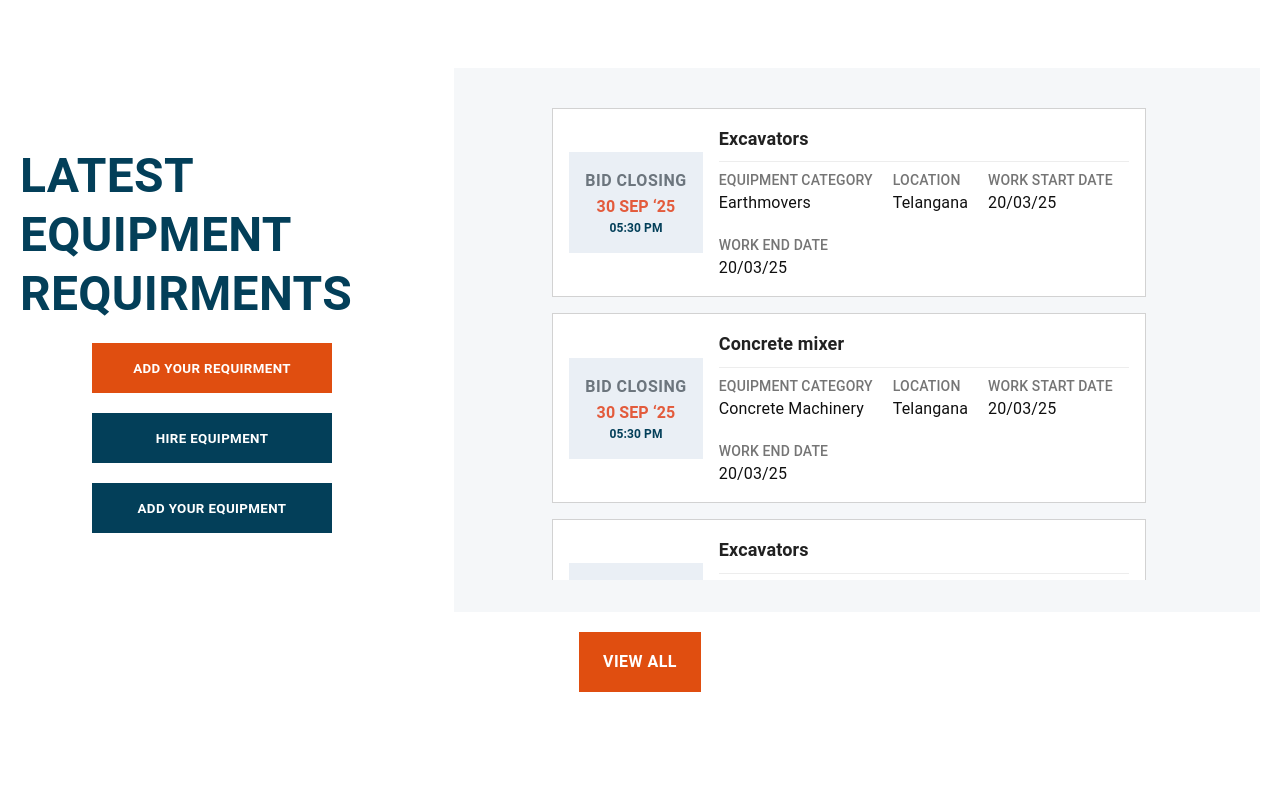
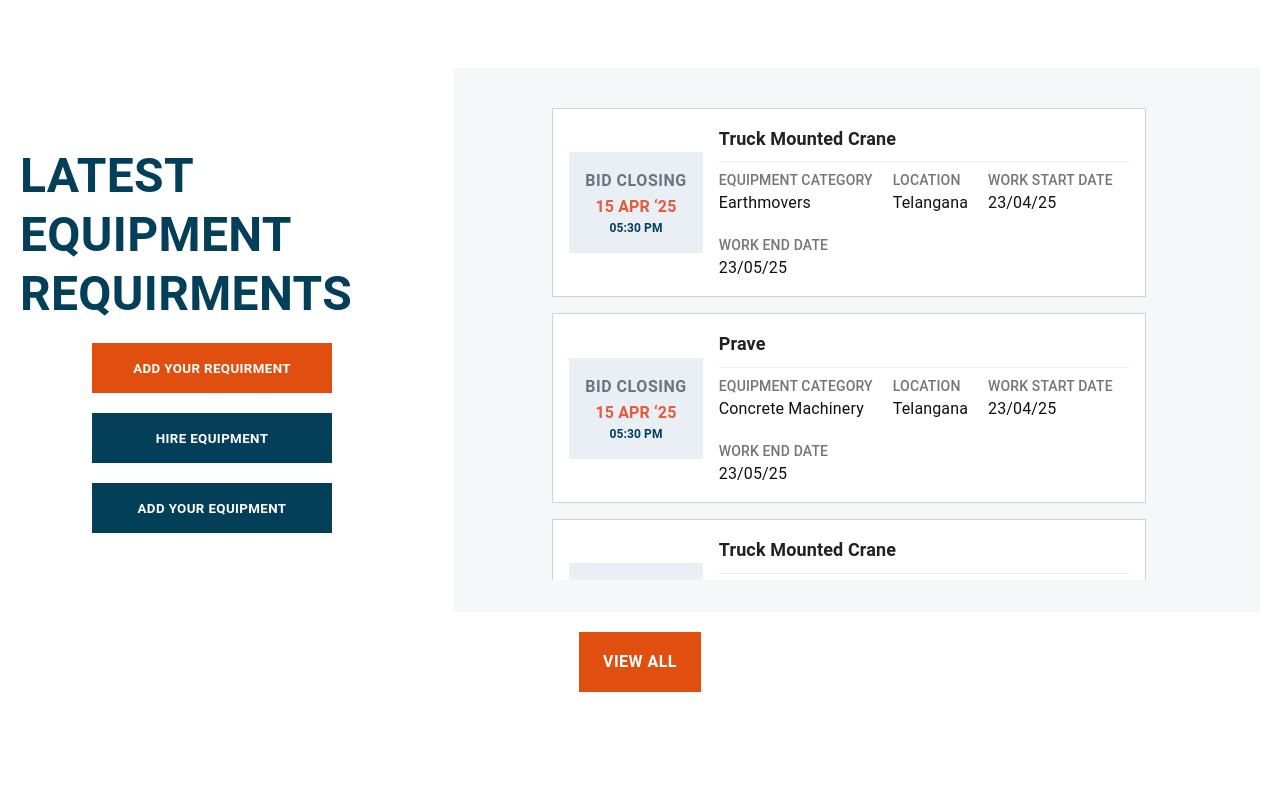
Before and after one commit to bipinsai/infrabid, a React (Create React App) app in the folder infrabid-ui/: page /equipment in a window 1280 px wide. Shown: the part 1420-2220 px from the top of the page. Built offline with nearby package versions, Linux system fonts and the light colour scheme.

Commit message:
Fixed new bugs

```diff
--- a/infrabid-ui/src/components/homePage/SignInSection.js
+++ b/infrabid-ui/src/components/homePage/SignInSection.js
@@ -12,7 +12,7 @@ const SignInCard = ({ title, image, onSignIn }) => {
         <Card className="sign-in-card" style={{ borderRadius: '0px', boxShadow: "none" }}>
             <CardMedia component="img" image={image} alt={title} className="card-media" />
             <CardContent className="card-content">
-                <Typography variant="h6" className="card-title">{title}</Typography>
+                <Typography variant="h6" className="card-title" >{title}</Typography>
                 <Button placeholder={'Sign In'} customColor={'#E04E10'} width={135} height={35} onClick={onSignIn} />
             </CardContent>
         </Card>
--- a/infrabid-ui/src/components/shared/footer.js
+++ b/infrabid-ui/src/components/shared/footer.js
@@ -17,7 +17,7 @@ const Footer = () => {
                         <div className="footer-btn">COMPANY <hr />
                             <div className="footer-sub-divisions" onClick={() => window.location.href = '/'} style={{ cursor: 'pointer' }}>Home</div>
                             <div className="footer-sub-divisions" onClick={() => window.location.href = '/contracts'} style={{ cursor: 'pointer' }}>Contracts</div>
-                            <div className="footer-sub-divisions" onClick={() => window.location.href = '/equipment'} style={{ cursor: 'pointer' }}>Equipments</div>
+                            <div className="footer-sub-divisions" onClick={() => window.location.href = '/equipment'} style={{ cursor: 'pointer' }}>Equipment</div>
                             <div className="footer-sub-divisions" onClick={() => window.location.href = '/aboutus'} style={{ cursor: 'pointer' }}>About Us</div>
                         </div>
                         <div className="footer-btn">LEGAL<hr />
--- a/infrabid-ui/src/components/shared/headSection.js
+++ b/infrabid-ui/src/components/shared/headSection.js
@@ -105,7 +105,7 @@ const HeadSection = ({ componetType, HeadText, subText, buttonAlign }) => {
                 <div className="content" style={{ textAlign: 'center', color: '#000000' }}>
                     <div className="content-sub-title-coming-soon" style={{ marginTop: '20px', fontSize: '30px' ,color: "white" , fontWeight : "bold" , textAlign : "left"}}>
                         We're working hard to bring you something amazing,<br />
-                        Meanwhile for any queries, feel free to reachout to +91 93893 85938 and shreyas@infrabid.in <br />
+                        Meanwhile for any queries, feel free to reachout to +91 93893 85938 or shreyas@infrabid.in <br />
                         Stay tuned!
                     </div>
 
--- a/infrabid-ui/src/mocks/mock.js
+++ b/infrabid-ui/src/mocks/mock.js
@@ -2,51 +2,52 @@ import logo from '../assets/background.jpg'
 
 export const bidData = [
     {
-        title: "Excavators",
+        title: "Truck Mounted Crane",
         category: "Earthmovers",
         location: "Telangana",
-        startDate: "20/03/25",
-        endDate: "20/03/25",
-        bidClosingDate: "30 SEP ‘25",
+        startDate: "23/04/25",
+        endDate: "23/05/25",
+        bidClosingDate: "15 APR ‘25",
         bidClosingTime: "05:30 PM",
     },
     {
-        title: "Concrete mixer",
+        title: "Prave",
         category: "Concrete Machinery",
         location: "Telangana",
-        startDate: "20/03/25",
-        endDate: "20/03/25",
-        bidClosingDate: "30 SEP ‘25",
+        startDate: "23/04/25",
+        endDate: "23/05/25",
+        bidClosingDate: "15 APR ‘25",
         bidClosingTime: "05:30 PM",
     },
     {
-        title: "Excavators",
+        title: "Truck Mounted Crane",
         category: "Concrete Machinery",
         location: "Telangana",
-        startDate: "20/03/25",
-        endDate: "20/03/25",
-        bidClosingDate: "30 SEP ‘25",
+        startDate: "23/04/25",
+        endDate: "23/05/25",
+        bidClosingDate: "15 APR ‘25",
         bidClosingTime: "05:30 PM",
     },
     {
-        title: "Excavators",
+        title: "Prave",
         category: "Concrete Machinery",
         location: "Telangana",
-        startDate: "20/03/25",
-        endDate: "20/03/25",
-        bidClosingDate: "30 SEP ‘25",
+        startDate: "23/04/25",
+        endDate: "23/05/25",
+        bidClosingDate: "15 APR ‘25",
         bidClosingTime: "05:30 PM",
     },
     {
-        title: "Excavators",
+        title: "Truck Mounted Crane",
         category: "Concrete Machinery",
         location: "Telangana",
-        startDate: "20/03/25",
-        endDate: "20/03/25",
-        bidClosingDate: "30 SEP ‘25",
+        startDate: "23/04/25",
+        endDate: "23/05/25",
+        bidClosingDate: "15 APR ‘25",
         bidClosingTime: "05:30 PM",
     },
 ]
+
 
 export const tenderData = [
     {
@@ -55,38 +56,38 @@ export const tenderData = [
         tenderValue: '₹1,45,00,000',
         location: "Telangana",
         startDate: "20/03/25",
-        endDate: "27/03/25",
+        endDate: "27/11/25",
         bidClosingDate: "20 FEB ‘25",
         bidClosingTime: "05:30 PM",
     },
     {
         title: "Civil Works for Community Hall Renovation in Haveli, Pune 2024-2025",
         category: "General Works",
-        tenderValue: '₹26,00,00,000',
+        tenderValue: '₹26,00,000',
         location: "Telangana",
         startDate: "15/02/25",
-        endDate: "22/02/25",
+        endDate: "22/05/25",
         bidClosingDate: "30 JAN ‘25",
         bidClosingTime: "05:30 PM",
     },
     {
         title: "Outsourcing Complete Road Development Project for Vijayawada to Gannavaram Highway",
         category: "Road Works",
-        tenderValue: '₹34,00,,000',
-        location: "Telangana",
+        tenderValue: '₹34,00,000',
+        location: "Andhra Pradesh",
         startDate: "20/01/25",
-        endDate: "27/01/25",
-        bidClosingDate: "20 DEC ‘24",
+        endDate: "27/04/25",
+        bidClosingDate: "30 DEC ‘24",
         bidClosingTime: "05:30 PM",
     },
     {
         title: "Centering Works for Multi-Storey Building Construction in Jaipur",
         category: "General Works",
-        tenderValue: '₹25,00,00,000',
-        location: "Telangana",
+        tenderValue: '₹23,00,000',
+        location: "Jaipur",
         startDate: "18/12/24",
         endDate: "25/03/25",
-        bidClosingDate: "30 SEP ‘25",
+        bidClosingDate: "30 NOV ‘24",
         bidClosingTime: "05:30 PM",
     },
 ]
--- a/infrabid-ui/src/styles/LandingPage.scss
+++ b/infrabid-ui/src/styles/LandingPage.scss
@@ -52,6 +52,7 @@
       text-align: left;
       margin: 0;
       line-height: 1.2;
+      margin-left : 75px;
       /* Adjust line spacing */
 
       .highlight {
@@ -65,6 +66,7 @@
       align-items: center;
       width: 100%;
       margin-top: 20px;
+      // margin-left: 40px;
     }
 
     .content-sub-title {
@@ -73,6 +75,7 @@
       max-width: 600px;
       text-align: left;
       margin: 0;
+      margin-left: 75px; /* Added margin-left to match content-title */
     }
     content-sub-title-coming-soon{
       font-weight: 500;
--- a/infrabid-ui/src/styles/SignInSection.scss
+++ b/infrabid-ui/src/styles/SignInSection.scss
@@ -39,9 +39,10 @@
 
     .card-title {
       text-align: left;
-      font-size: 28px;
+      font-size: 20px;
       font-weight: 600;
       text-transform: uppercase;
+      margin-bottom: 30px;
     }
   }
 
```
